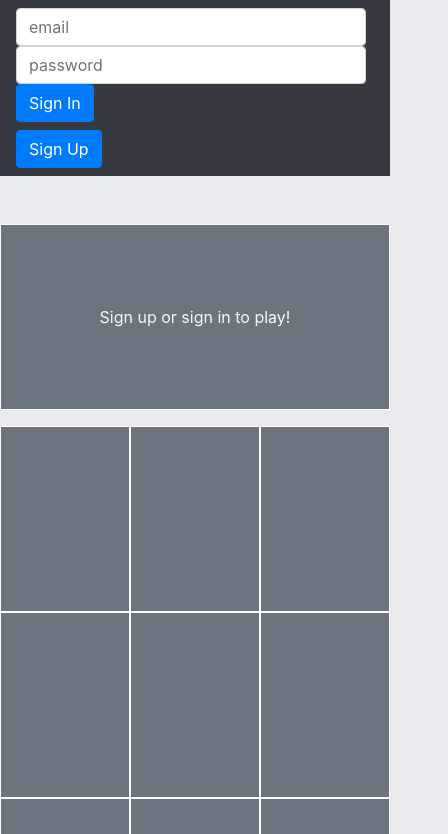
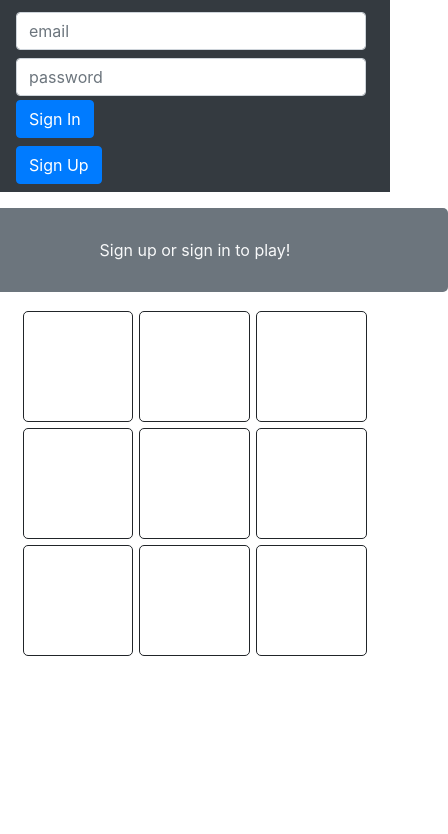
Before and after one commit to matthewjmontalto/tic-tac-toe, a website built with webpack: page index.html in a window 390 px wide. Shown: the part 56-890 px from the top of the page, 448 px wide, since content can reach past the window. After the commit the page ends 844 px from the top, so only its background shows below. Built offline with nearby package versions, Linux system fonts and the light colour scheme.

Commit message:
Responsive styles
- update css for responsive design.

```diff
--- a/assets/styles/index.scss
+++ b/assets/styles/index.scss
@@ -1,31 +1,54 @@
 @import '~bootstrap/scss/bootstrap';
 
-$alt-color: $cyan;
 $body-bg-color: $gray-200;
 $font-color: $light;
 
 body {
-  background-color: $body-bg-color;
+  min-height: 100vh;
 }
 
-.alt-color {
-  background-color: $alt-color;
+.dialogue-area {
+  align-items: center;
+  display: flex;
+  justify-content: center;
+  width: 90%;
 }
 
-.box {
+.dialogue-box {
   align-items: center;
   background-color: $secondary;
-  border: 1px solid $white;
+  border-radius: 5px;
   color: $font-color;
   display: flex;
-  height: 186px;
   justify-content: center;
+  min-height: 10vh;
+  width: 60vh;
+}
+
+.game-area {
+  justify-content: center;
+  margin: auto;
+  max-height: 60vh;
+  max-width: 60vh;
+  width: 90%;
 }
 
 .game-board {
-  margin: 0 auto;
-  max-height: 560px;
-  max-width: 560px;
+  display: flex;
+  flex-wrap: wrap;
+
+  > .game-space {
+    align-items: center;
+    border: 1px solid;
+    border-radius: 5px;
+    display: flex;
+    flex-basis: calc(100% / 3 - 6px);
+    font-size: 12vh;
+    justify-content: center;
+    line-height: 1;
+    margin: 3px;
+    min-height: calc(100% / 3 - 6px);
+  }
 }
 
 .hidden {
--- a/index.html
+++ b/index.html
@@ -18,8 +18,8 @@
           <nav class="navbar navbar-expand-lg navbar-dark bg-dark">
             <h1 class="navbar-brand">Tic-Tac-Toe</h1>
             <form class="form-inline my-2" id="sign-in-form" action="">
-              <input class="form-control mr-2" name="credentials[email]" placeholder="email" type="email">
-              <input class="form-control mr-2" name="credentials[password]" placeholder="password" type="password">
+              <input class="form-control my-1 mr-2" name="credentials[email]" placeholder="email" type="email">
+              <input class="form-control my-1 mr-2" name="credentials[password]" placeholder="password" type="password">
               <button class="btn btn-primary mr-2" id="sign-in-button" type="submit">Sign In</button>
             </form>
             <button type="button" class="btn btn-primary mr-2" id="sign-up-button" data-toggle="modal" data-target="#signUpModal">
@@ -44,10 +44,9 @@
                 <div class="modal-body">
                   <form id="sign-up-form" action="">
                     <h5>Do not supply information used by other services.</h5>
-                    <input name="credentials[email]" type="email" placeholder="email">
-                    <input name="credentials[password]" type="password" placeholder="password">
-                    <input name="credentials[password_confirmation]" type="password" placeholder="password confirmation">
-                    <!-- <button type="button" class="btn btn-secondary" data-dismiss="modal">Close</button> -->
+                    <input class="form-control my-1" name="credentials[email]" type="email" placeholder="email">
+                    <input class="form-control my-1" name="credentials[password]" type="password" placeholder="password">
+                    <input class="form-control my-1" name="credentials[password_confirmation]" type="password" placeholder="password confirmation">
                     <button type="submit" class="btn btn-primary">Sign Up</button>
                   </form>
                 </div>
@@ -70,9 +69,8 @@
                 <div class="modal-body">
                   <form id="change-password-form" action="">
                     <h5>Do not supply information used by other services.</h5>
-                    <input name="passwords[old]" type="password" placeholder="Old Password">
-                    <input name="passwords[new]" type="password" placeholder="New Password">
-                    <!-- <button type="button" class="btn btn-secondary" data-dismiss="modal">Close</button> -->
+                    <input class="form-control my-1" name="passwords[old]" type="password" placeholder="Old Password">
+                    <input class="form-control my-1" name="passwords[new]" type="password" placeholder="New Password">
                     <button type="submit" class="btn btn-primary">Update</button>
                   </form>
                 </div>
@@ -85,26 +83,30 @@
         </div>
       </header>
       <main>
-        <section class="game-board">
+        <section class="container my-3 dialogue-area">
+            <div class="row">
+              <div class="dialogue-box" id="user-feedback">Sign up or sign in to play!</div>
+            </div>
+        </section>
+        <section>
+          <div class="embed-responsive embed-responsive-1by1 game-area">
+            <div class="embed-responsive-item game-board">
+              <div class="col-4 game-space" data-space="0"></div>
+              <div class="col-4 game-space" data-space="1"></div>
+              <div class="col-4 game-space" data-space="2"></div>
+              <div class="col-4 game-space" data-space="3"></div>
+              <div class="col-4 game-space" data-space="4"></div>
+              <div class="col-4 game-space" data-space="5"></div>
+              <div class="col-4 game-space" data-space="6"></div>
+              <div class="col-4 game-space" data-space="7"></div>
+              <div class="col-4 game-space" data-space="8"></div>
+            </div>
+          </div>
           <div class="container my-5">
-            <div class="row">
-              <div class="box col-12" id="user-feedback">Sign up or sign in to play!</div>
-            </div>
-            <div class="row my-3">
-              <div class="box col-4 game-space" data-space="0"></div>
-              <div class="box col-4 game-space" data-space="1"></div>
-              <div class="box col-4 game-space" data-space="2"></div>
-              <div class="box col-4 game-space" data-space="3"></div>
-              <div class="box col-4 game-space" data-space="4"></div>
-              <div class="box col-4 game-space" data-space="5"></div>
-              <div class="box col-4 game-space" data-space="6"></div>
-              <div class="box col-4 game-space" data-space="7"></div>
-              <div class="box col-4 game-space" data-space="8"></div>
-            </div>
-            <div class="row">
-              <button class="btn btn-primary hidden" id="new-game-button">New Game</button>
-              <button class="btn btn-primary hidden" id="game-stats-button">Game History</button>
-            </div>
+              <div class="row justify-content-center">
+                <button class="btn btn-primary mr-2 hidden" id="new-game-button">New Game</button>
+                <button class="btn btn-primary mr-2 hidden" id="game-stats-button">Game History</button>
+              </div>
           </div>
         </section>
       </main>
```
